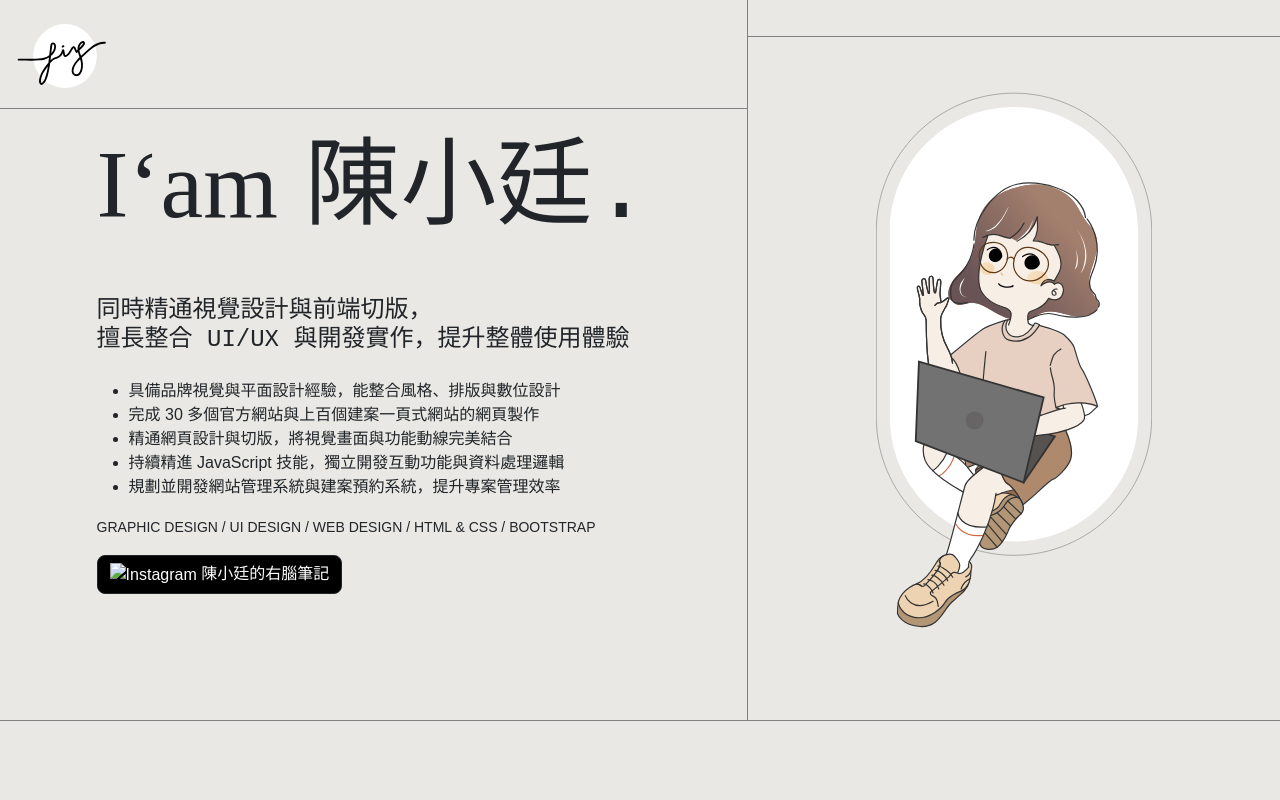
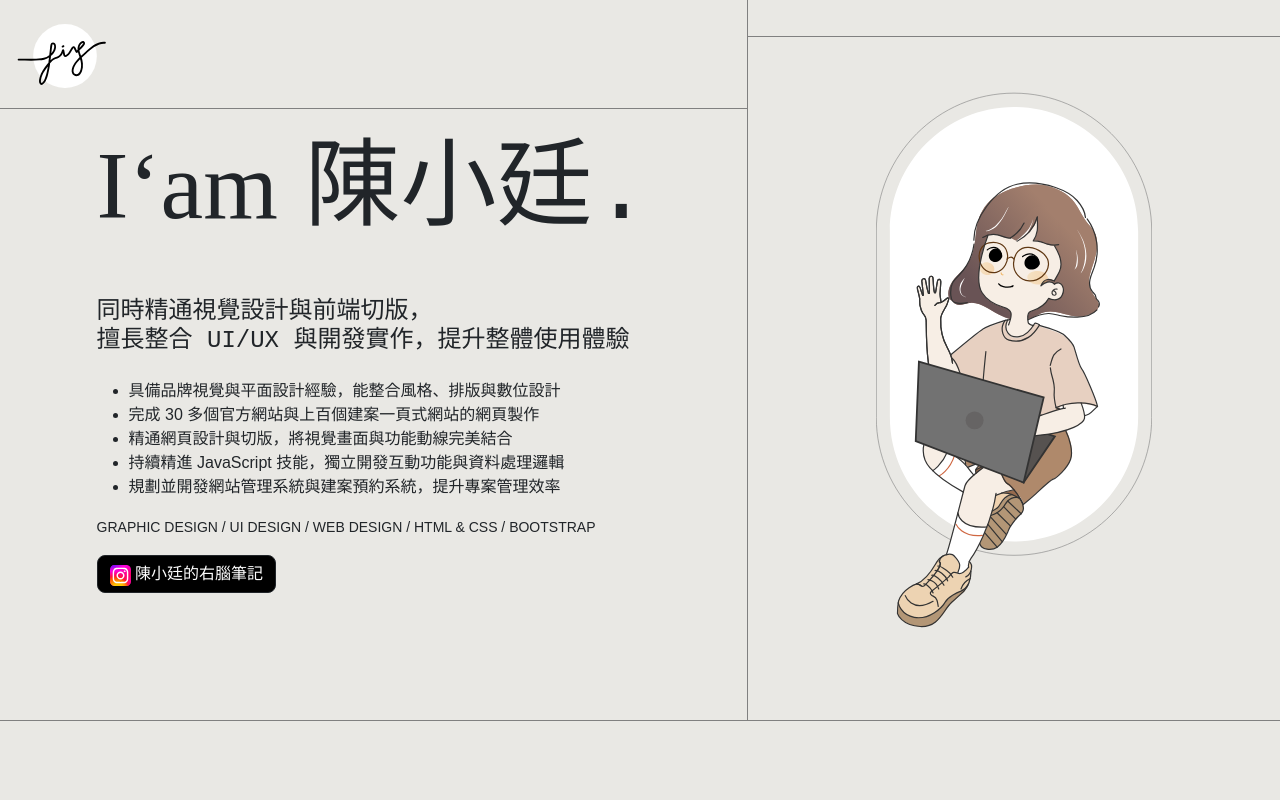
Before and after one commit to SmallTing1124/tingWeb, a plain HTML site: page index.html in a window 1280 px wide. Shown: the top 800 px of the page. Drawn offline with nearby package versions, Linux system fonts and the light colour scheme; some packages are replaced by stand-ins of ours; the site is published under a folder, as on GitHub Pages, so addresses that start at the root find nothing; a script that the page names is missing; a web font is replaced by a local one.

Commit message:
連結調整

```diff
--- a/index.html
+++ b/index.html
@@ -58,7 +58,7 @@
                         <div>
                             <a href="https://www.instagram.com/rightbrain.notes" target="_blank"
                                 class=" btn btn-dark mt-3 rounded-3">
-                                <img src="/images/icon-Instagram.svg" height="21" alt="Instagram">
+                                <img src="./images/icon-Instagram.svg" height="21" alt="Instagram">
                                 陳小廷的右腦筆記
                             </a>
                         </div>
@@ -841,7 +841,7 @@
                     </p>
                     <h6 class="mb-3">E-mail：chentt1124@gmail.com</h6>
                     <a href="https://www.instagram.com/rightbrain.notes" target="_blank" class="rounded-3 btn btn-dark">
-                        <img src="/images/icon-Instagram.svg" height="21" alt="Instagram">
+                        <img src="./images/icon-Instagram.svg" height="21" alt="Instagram">
                         陳小廷的右腦筆記
                     </a>
                 </div>
```
